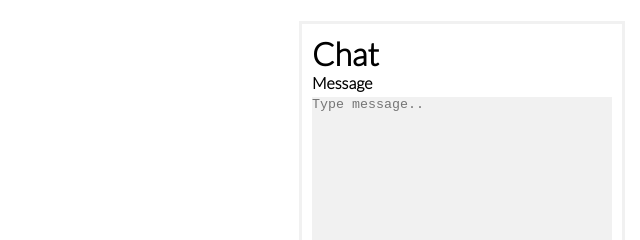
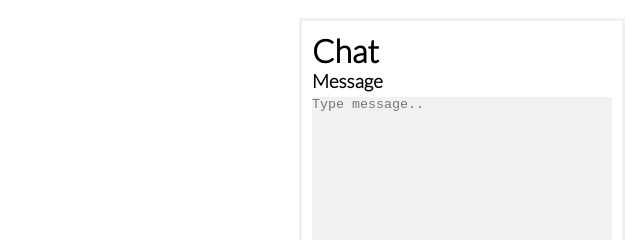
Before and after one commit to Nikkeljohn/life, a plain HTML site: page chat.html in a window 1280 px wide. Both pictures are taken after a click on the button "Chat". Shown: the part 351-591 px from the top of the page, 640-1280 px from the left. Drawn offline with Linux system fonts and the light colour scheme.

```diff
--- a/chat.html
+++ b/chat.html
@@ -35,7 +35,7 @@
 <div class="chat-popup" id="myForm">
       <form action="contact.html" class="form-container">
         <h1>Chat</h1>
-<label for="msg"><b>Message</b></label>
+<label for="msg"><h3>Message</h3></label>
         <textarea placeholder="Type message.." name="msg" required></textarea>
 <button type="submit" class="btn">Send</button>
         <button type="button" class="btn cancel" onclick="closeForm()">Close</button>
```
